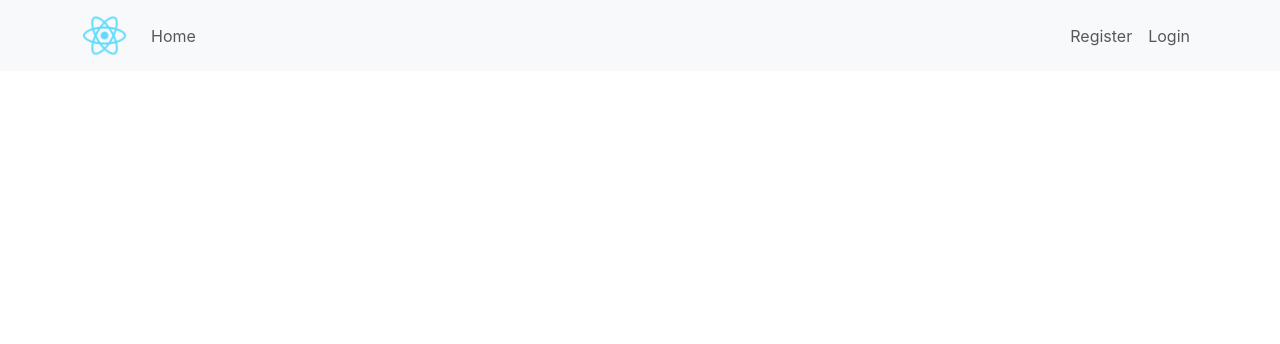
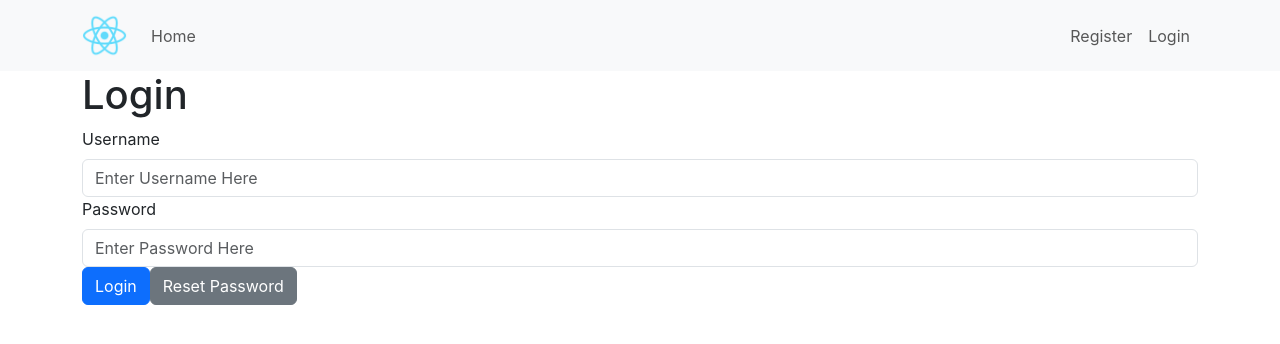
Before and after one commit to cchernn/dompet-web, a React (Create React App) app: page /login in a window 1280 px wide. Before the commit this address had no page. Shown: the top 344 px of the page. Built offline with nearby package versions, Linux system fonts and the light colour scheme.

Commit message:
add Login page

```diff
--- a/src/App.js
+++ b/src/App.js
@@ -2,6 +2,7 @@ import React, { Component } from "react"
 import { BrowserRouter, Routes, Route } from "react-router-dom"
 import Home from "./Pages/Home"
 import Register from "./Pages/Register"
+import Login from "./Pages/Login"
 import Navigation from './Components/Navigation'
 import ExpenditureList from './BudgetTrack/ExpenditureList'
 
@@ -12,6 +13,7 @@ class App extends Component {
                 <Navigation></Navigation>
                 <Routes>
                     <Route path="/" element={<Home />} />
+                    <Route path="/login" element={<Login />} />
                     <Route path="/register" element={<Register />} />
                     <Route path="/expenditures" element={<ExpenditureList />} />
                 </Routes>
--- a/src/Auth/Login.js
+++ b/src/Auth/Login.js
@@ -41,7 +41,6 @@ class Login extends Component {
             this.setState({ show: false })
             window.location.href = '/'
         } catch (error) {
-            console.log(error)
             this.setState({ error: "Invalid Credentials" })
         }
     }
--- /dev/null
+++ b/src/Pages/Login.js
@@ -0,0 +1,86 @@
+import React, { Component } from "react"
+import { Container, Form, Button } from "react-bootstrap"
+import API from "../Services/API"
+
+class Login extends Component {
+    constructor(props) {
+        super(props)
+        this.state = {
+            username: "",
+            password: "",
+            error: "",
+        }
+    }
+
+    setUsername = (username) => {
+        this.setState({ username })
+    }
+
+    setPassword = (password) => {
+        this.setState({ password })
+    }
+
+    handleLogin = async () => {
+        const payload = {
+            username: this.state.username,
+            password: this.state.password
+        }
+
+        try {
+            const { data } = await API.request(
+                'post',
+                '/token',
+                payload
+            )
+
+            localStorage.clear()
+            localStorage.setItem('access_token', data.access)
+            localStorage.setItem('refresh_token', data.refresh)
+            API.api.defaults.headers.common['Authorization'] = `Bearer ${data.access}`
+            window.location.href = '/'
+        } catch (error) {
+            this.setState({ error: "Invalid Credentials" })
+        }
+    }
+
+    handleResetPassword = () => {
+        window.location.href = "/reset-password"
+    }
+
+    render() {
+        return (
+            <Container>
+                <h1>Login</h1>
+                <Form>
+                    <Form.Group>
+                        <Form.Label>Username</Form.Label>
+                        <Form.Control
+                            type="text"
+                            placeholder="Enter Username Here"
+                            value={this.state.username}
+                            onChange={(resp => this.setUsername(resp.target.value))}
+                        />
+                    </Form.Group>
+                    <Form.Group>
+                        <Form.Label>Password</Form.Label>
+                        <Form.Control
+                            type="password"
+                            placeholder="Enter Password Here"
+                            value={this.state.password}
+                            onChange={(resp => this.setPassword(resp.target.value))}
+                            autoComplete="on"
+                        />
+                    </Form.Group>
+                </Form>
+                <Button variant="primary" type="submit" onClick={this.handleLogin}>
+                    Login
+                </Button>
+                <Button variant="secondary" type="submit" onClick={this.handleResetPassword}>
+                    Reset Password
+                </Button>
+            </Container>
+        )
+    }
+}
+
+export default Login
```
